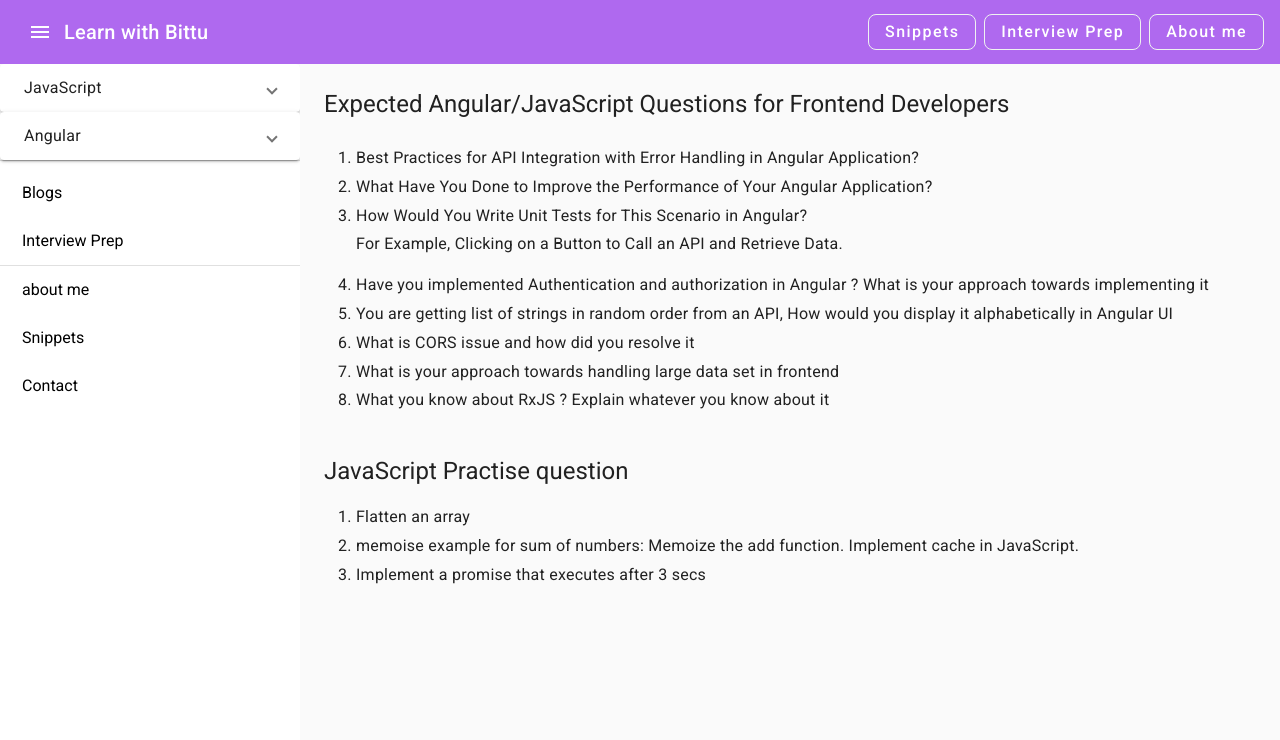
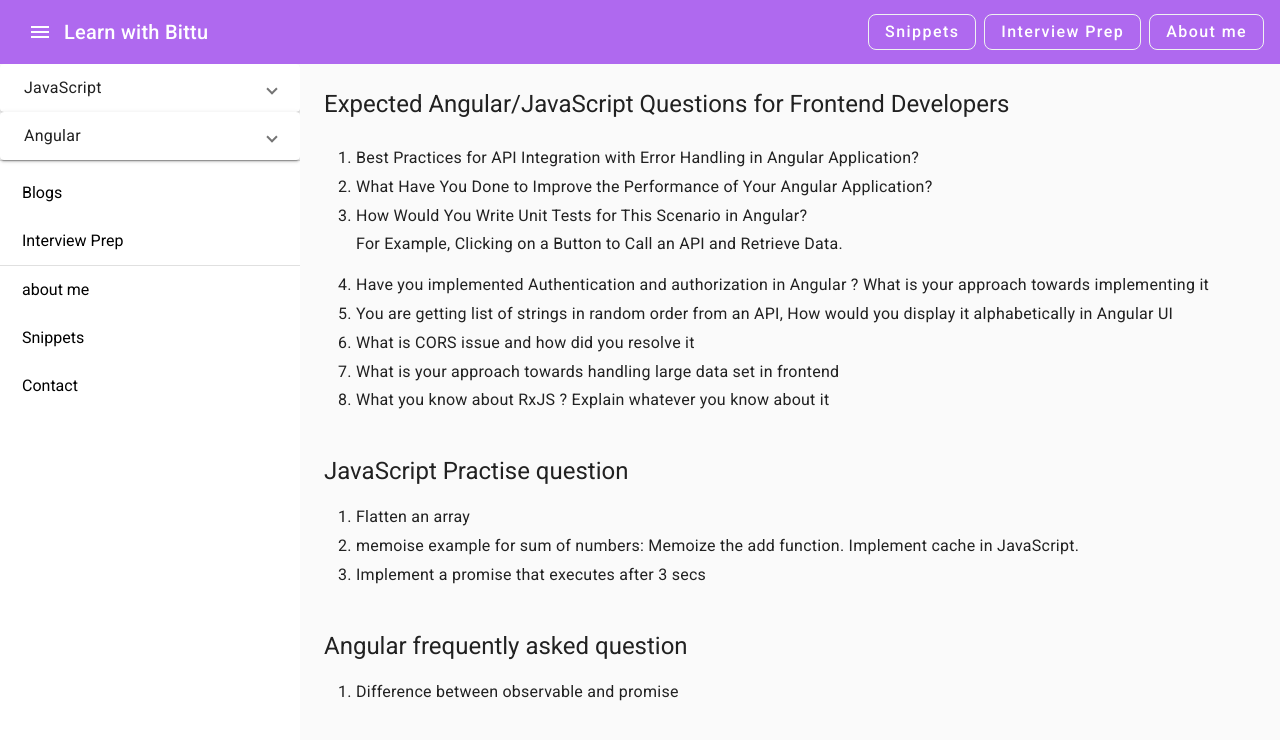
Before and after one commit to bittu1040/Learn-with-Bittu, an Angular app: page /interview-preparation in a window 1280 px wide. Shown: the top 740 px of the page. Built offline with nearby package versions, Linux system fonts and the light colour scheme.

Commit message:
added angular question

```diff
--- a/src/app/module/learn/learn-js/learn-js.component.html
+++ b/src/app/module/learn/learn-js/learn-js.component.html
@@ -24,9 +24,20 @@
   <div class="row">
     <div class="col-lg-12">
       <ol style="font-size: 1rem; line-height: 1.8;">
-        <li>Flatten an array</li>
-        <li>memoise example for sum of numbers:   Memoize the add function. Implement cache in JavaScript.</li>
+        <li> Flatten an array</li>
+        <li> memoise example for sum of numbers:   Memoize the add function. Implement cache in JavaScript.</li>
         <li> Implement a promise that executes after 3 secs</li>
+      </ol>
+    </div>
+  </div>
+</div>
+
+<div class="container mt-4">
+  <h1>Angular frequently asked question </h1>
+  <div class="row">
+    <div class="col-lg-12">
+      <ol style="font-size: 1rem; line-height: 1.8;">
+        <li>Difference between observable and promise</li>
       </ol>
     </div>
   </div>
```
